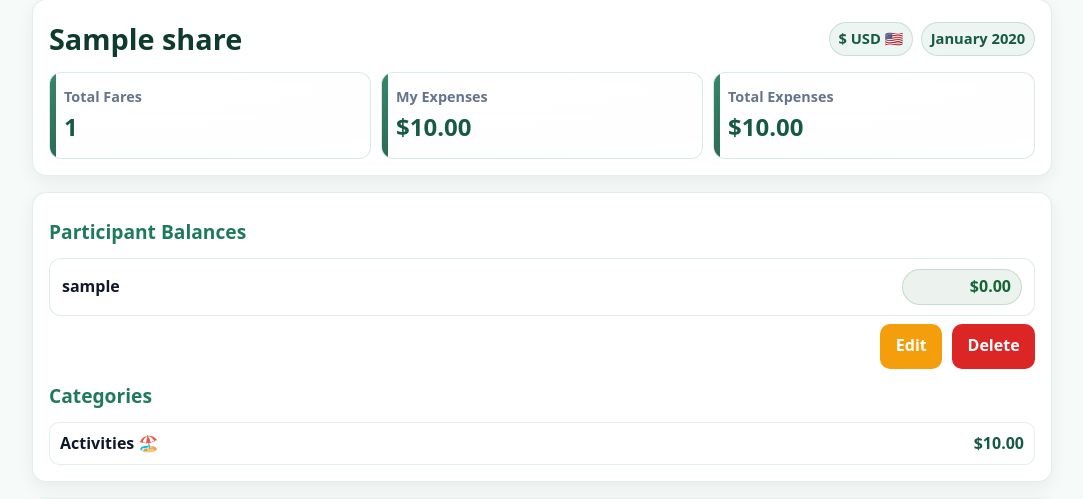
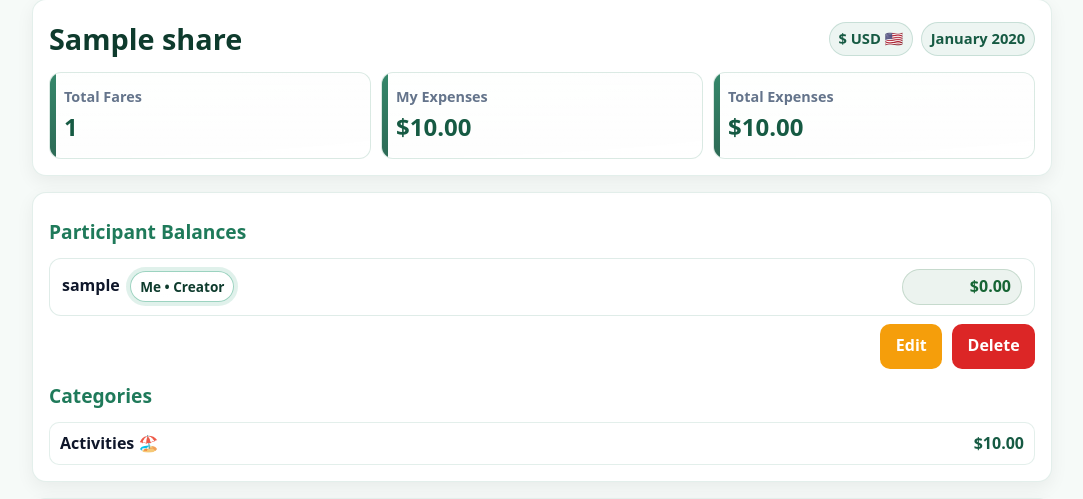
Before and after one commit to KincentVompany22/FareShare, a Django app: page /shares/1/ in a window 1280 px wide. Shown: the part 149-648 px from the top of the page, without its empty margins (98-1181 px from the left). Run offline with Django 5.2, Linux system fonts and the light colour scheme; a user stored in the database is signed in; tables that the repository leaves empty hold one stand-in row (values such as "Sample post").

Commit message:
add creator and user designators on participants balance section

```diff
--- a/main_app/static/css/shares/share-detail.css
+++ b/main_app/static/css/shares/share-detail.css
@@ -173,6 +173,41 @@
 .btn.danger{ background: #dc2626; }
 .btn.danger:hover{ background: #b91c1c; }
 
+/* Small rounded badges */
+.badge{
+  display:inline-flex; align-items:center;
+  padding:.22rem .55rem; margin-left:.4rem;
+  font-size:.85rem; font-weight:700;
+  border-radius:999px;
+  border:1px solid rgba(31,122,90,0.20);
+  background: var(--brand-tint);
+  color: var(--brand-700);
+  vertical-align: middle;
+}
+
+/* Emphasize the logged-in user */
+.badge.me{
+  background: linear-gradient(180deg,#fff,rgba(255,255,255,.9));
+  color: var(--navy);
+  border-color: rgba(37,158,116,.35);
+  box-shadow: 0 0 0 3px rgba(37,158,116,.10);
+}
+
+/* Crown vibe for creator */
+.badge.creator{
+  position: relative;
+}
+.badge.creator::before{
+  position:absolute; left:.45rem; top:50%; transform:translateY(-48%);
+  font-size:.95rem;
+}
+
+/* When the same person is both */
+.badge.me.creator{
+  border-color: rgba(37,158,116,.45);
+  box-shadow: 0 0 0 4px rgba(37,158,116,.14);
+}
+
 /* ===== Responsive ===== */
 @media (max-width: 640px){
   .share-metrics{ grid-template-columns: 1fr; }
--- a/main_app/templates/shares/detail.html
+++ b/main_app/templates/shares/detail.html
@@ -49,9 +49,17 @@
     <ul class="balance-list">
       {% for balance in balances %}
       <li class="balance-row">
-        <span class="participant">{{ balance.participant.username }}</span>
+        <span class="participant">{{ balance.participant.username }}
+          {% if balance.participant.id == share.creator_id and balance.participant.id == user.id %}
+            <span class="badge me creator" title="You created this share">Me • Creator</span>
+          {% elif balance.participant.id == share.creator_id %}
+            <span class="badge creator" title="Share creator">Creator</span>
+          {% elif balance.participant.id == user.id %}
+            <span class="badge me" title="You">Me</span>
+          {% endif %}
+        </span>
         <span class="amount {% if balance.net < 0 %}neg{% else %}pos{% endif %}">
-          {% if balance.net < 0 %}−{% endif %}
+          {% if balance.net < 0 %}-{% endif %}
           {{ share.get_currency_display|slice:':1' }}{{ balance.net|floatformat:2|cut:"-" }}
         </span>
       </li>
```
